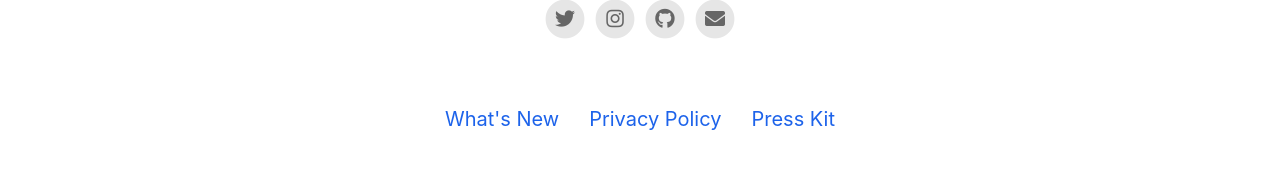
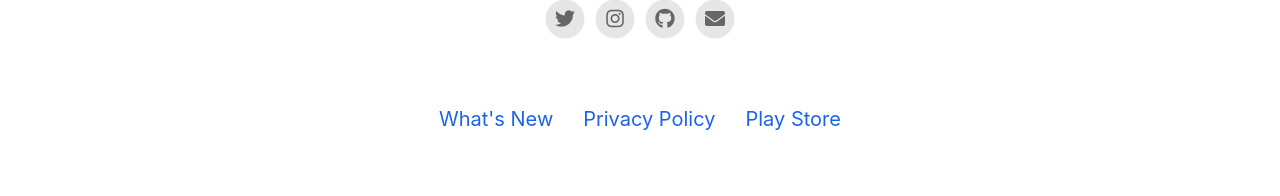
Before and after one commit to subwaysurfers-mod-apk/subwaysurfers-mod-apk.github.io, a Jekyll site: the page built from index.html, in a window 1280 px wide. Shown: the part 2123-2319 px from the top of the page. Built offline with Jekyll 4.4.1, drawn with Linux system fonts in a browser that asks for light colours; nearby versions of some CDN libraries.

Commit message:
Update footer.html

```diff
--- a/_includes/footer.html
+++ b/_includes/footer.html
@@ -55,7 +55,7 @@
 			<a href="{{ page.url | relative_url }}" target="_self">{{ page.title }}</a>
 		{% endfor %}
 		{% if site.presskit_download_link %}
-			<a href="{{ site.presskit_download_link }}">Press Kit</a>
+			<a href="{{ site.presskit_download_link }}">Play Store</a>
 		{% endif %}
 	</div>
 </footer>
```
